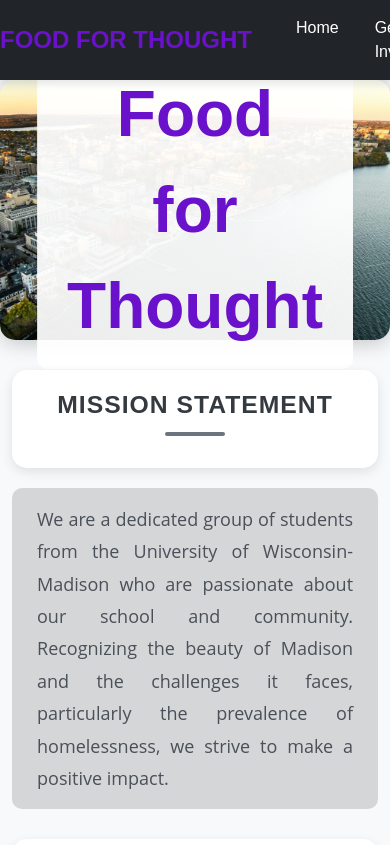
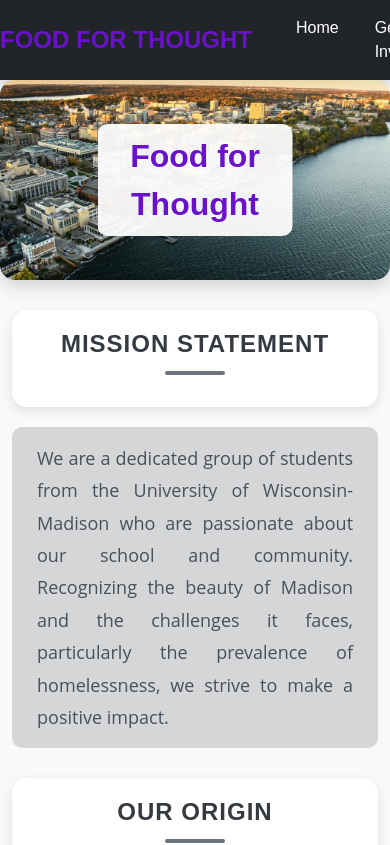
Before and after one commit to kalekimmel/food-for-thought, a React (Create React App) app: page / in a window 390 px wide. Shown: the top 845 px of the page. Built offline with nearby package versions, Linux system fonts and the light colour scheme.

Commit message:
more responsive

```diff
--- a/src/Components/HomePage.css
+++ b/src/Components/HomePage.css
@@ -30,7 +30,7 @@ body {
   }
 
   .get-involved-container, .club-members-container {
-    background: linear-gradient(135deg, #f5f7fa, #c3cfe2); /* Gradient background */
+    background: linear-gradient(135deg, #f5f7fa, #c3cfe2);
     border-radius: 15px;
     padding: 40px;
     box-shadow: 0 4px 20px rgba(0, 0, 0, 0.1);
@@ -48,8 +48,8 @@ body {
     position: relative;
     text-transform: uppercase;
     letter-spacing: 1px;
-    animation: fadeIn 1s ease-in-out; /* Fade-in animation */
-    font-family: 'Montserrat', sans-serif; /* Stylish font */
+    animation: fadeIn 1s ease-in-out;
+    font-family: 'Montserrat', sans-serif;
   }
 
   h2::after, h3::after, .title::after {
@@ -67,19 +67,20 @@ body {
     font-size: 18px;
     line-height: 1.8;
     text-align: justify;
-    animation: fadeIn 1.5s ease-in-out; /* Fade-in animation */
-    background: rgba(72, 76, 79, 0.2); /* Lighter gray background */
+    animation: fadeIn 1.5s ease-in-out;
+    background: rgba(72, 76, 79, 0.2);
     padding: 15px 25px;
     border-radius: 10px;
     margin-bottom: 20px;
-    font-family: 'Open Sans', sans-serif; /* Stylish font */
+    font-family: 'Open Sans', sans-serif;
   }
 
   .carousel .carousel-item img, .text-center img, .member-img, .volunteer-img, .community-img, .events-img {
     border-radius: 15px;
     transition: transform 0.5s ease-in-out, box-shadow 0.5s ease-in-out;
     width: 100%;
-    height: 400px;
+    height: auto;
+    max-height: 400px;
     object-fit: cover;
     box-shadow: 0 4px 15px rgba(0, 0, 0, 0.1);
   }
@@ -123,7 +124,6 @@ body {
     color: white;
   }
 
-  /* Styles for the top image and fade-in text */
   .top-image-container {
     position: relative;
     text-align: center;
@@ -150,11 +150,11 @@ body {
     font-weight: bold;
     opacity: 0;
     animation: fadeIn 2s forwards;
-    background: rgba(255, 255, 255, 0.933); /* Lighter gray background behind text */
+    background: rgba(255, 255, 255, 0.933);
     padding: 15px 30px;
     border-radius: 10px;
-    color: #6a11cb; /* White font */
-    font-family: 'Montserrat', sans-serif; /* Stylish font */
+    color: #6a11cb;
+    font-family: 'Montserrat', sans-serif;
   }
 
   @keyframes fadeIn {
@@ -163,7 +163,6 @@ body {
     }
   }
 
-  /* Scroll-triggered animation for images */
   .scroll-fade-in {
     opacity: 0;
     transform: translateY(20px);
@@ -175,7 +174,6 @@ body {
     transform: translateY(0);
   }
 
-  /* Flexbox alignment for images with consistent gap */
   .align-images {
     display: flex;
     align-items: center;
@@ -185,7 +183,6 @@ body {
     padding: 0;
   }
 
-  /* Hover effects on images */
   .volunteer-img, .community-img, .events-img, .member-img {
     border-radius: 15px;
     box-shadow: 0 4px 15px rgba(0, 0, 0, 0.1);
@@ -200,13 +197,12 @@ body {
     box-shadow: 0 6px 25px rgba(0, 0, 0, 0.2);
   }
 
-  /* Button styling */
   .text-center .btn-info {
     background-color: #6a11cb;
     border-color: #6a11cb;
     transition: background-color 0.3s ease, border-color 0.3s ease;
     margin-bottom: 20px;
-    font-family: 'Montserrat', sans-serif; /* Stylish font */
+    font-family: 'Montserrat', sans-serif;
   }
 
   .text-center .btn-info:hover {
@@ -214,7 +210,6 @@ body {
     border-color: #5a0db8;
   }
 
-  /* Gradient text for title */
   .title {
     font-size: 2.5em;
     font-weight: bold;
@@ -223,14 +218,14 @@ body {
     background: linear-gradient(135deg, #6a11cb, #2575fc);
     -webkit-background-clip: text;
     -webkit-text-fill-color: transparent;
-    font-family: 'Montserrat', sans-serif; /* Stylish font */
+    font-family: 'Montserrat', sans-serif;
   }
 
   .subtitle {
     font-size: 1.2em;
     color: #666;
     animation: fadeIn 1.5s ease-in-out;
-    background: rgba(72, 76, 79, 0.2); /* Lighter gray background */
+    background: rgba(72, 76, 79, 0.2);
     padding: 15px 25px;
     border-radius: 10px;
     margin-bottom: 20px;
@@ -245,3 +240,64 @@ body {
     padding: 20px;
     margin-bottom: 20px;
   }
+
+  /* Media queries for responsive design */
+  @media (max-width: 768px) {
+    .get-involved-container, .club-members-container {
+      padding: 20px;
+      margin-bottom: 30px;
+    }
+
+    h2, h3, .title {
+      font-size: 1.8em;
+      margin-top: 20px;
+    }
+
+    p, .subtitle {
+      font-size: 16px;
+      padding: 10px 15px;
+    }
+
+    .text-center {
+      padding: 20px;
+    }
+
+    .fade-in-text {
+      font-size: 2.5em;
+      padding: 10px 20px;
+    }
+
+    .top-image {
+      max-height: 200px;
+    }
+
+    .carousel .carousel-item img, .text-center img, .member-img, .volunteer-img, .community-img, .events-img {
+      height: auto;
+      max-height: 300px;
+    }
+  }
+
+  @media (max-width: 576px) {
+    h2, h3, .title {
+      font-size: 1.5em;
+      margin-top: 15px;
+    }
+
+    p, .subtitle {
+      font-size: 14px;
+      padding: 8px 12px;
+    }
+
+    .text-center {
+      padding: 15px;
+    }
+
+    .fade-in-text {
+      font-size: 2em;
+      padding: 8px 15px;
+    }
+
+    .carousel .carousel-item img, .text-center img, .member-img, .volunteer-img, .community-img, .events-img {
+      max-height: 250px;
+    }
+  }
```
